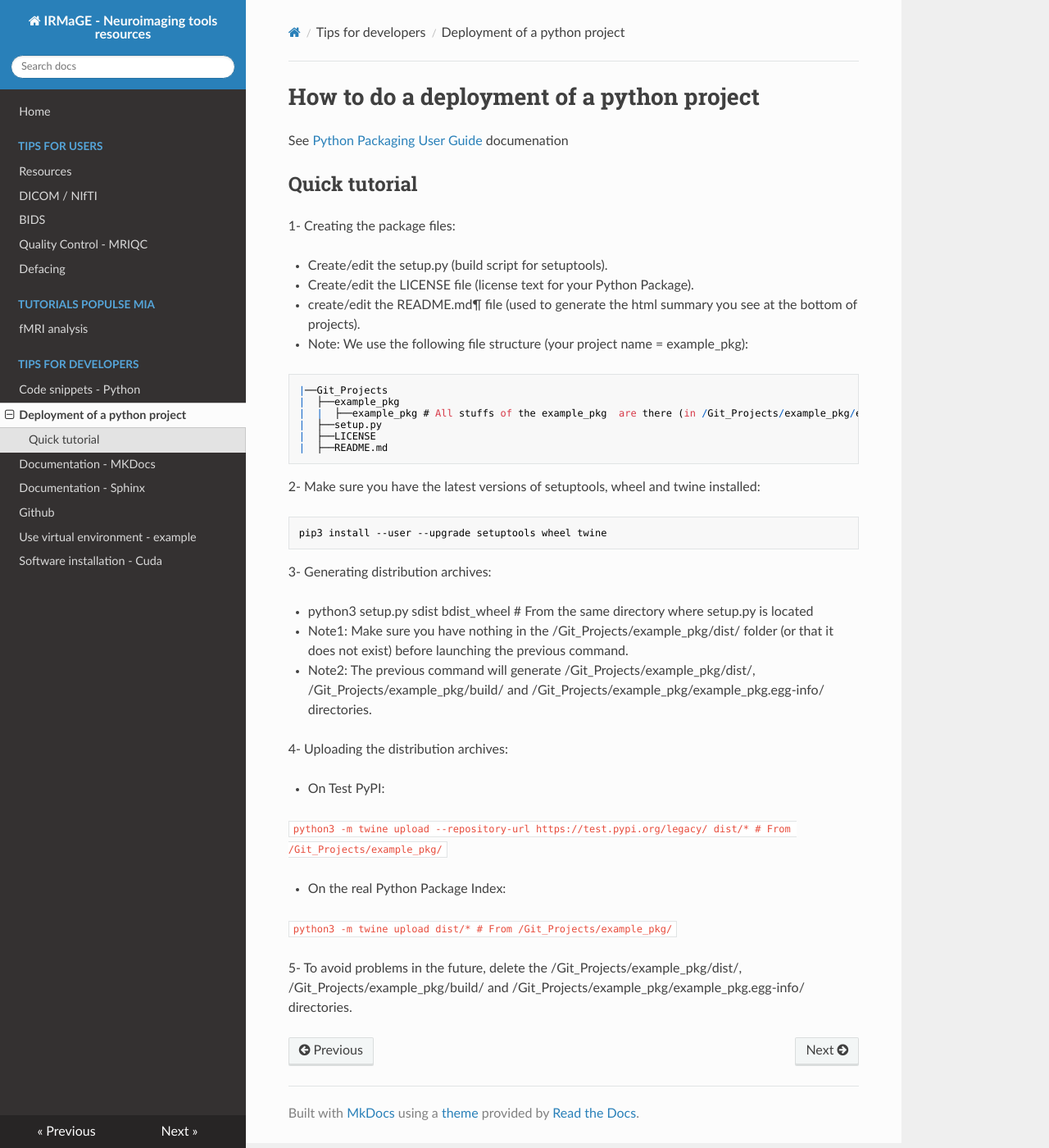
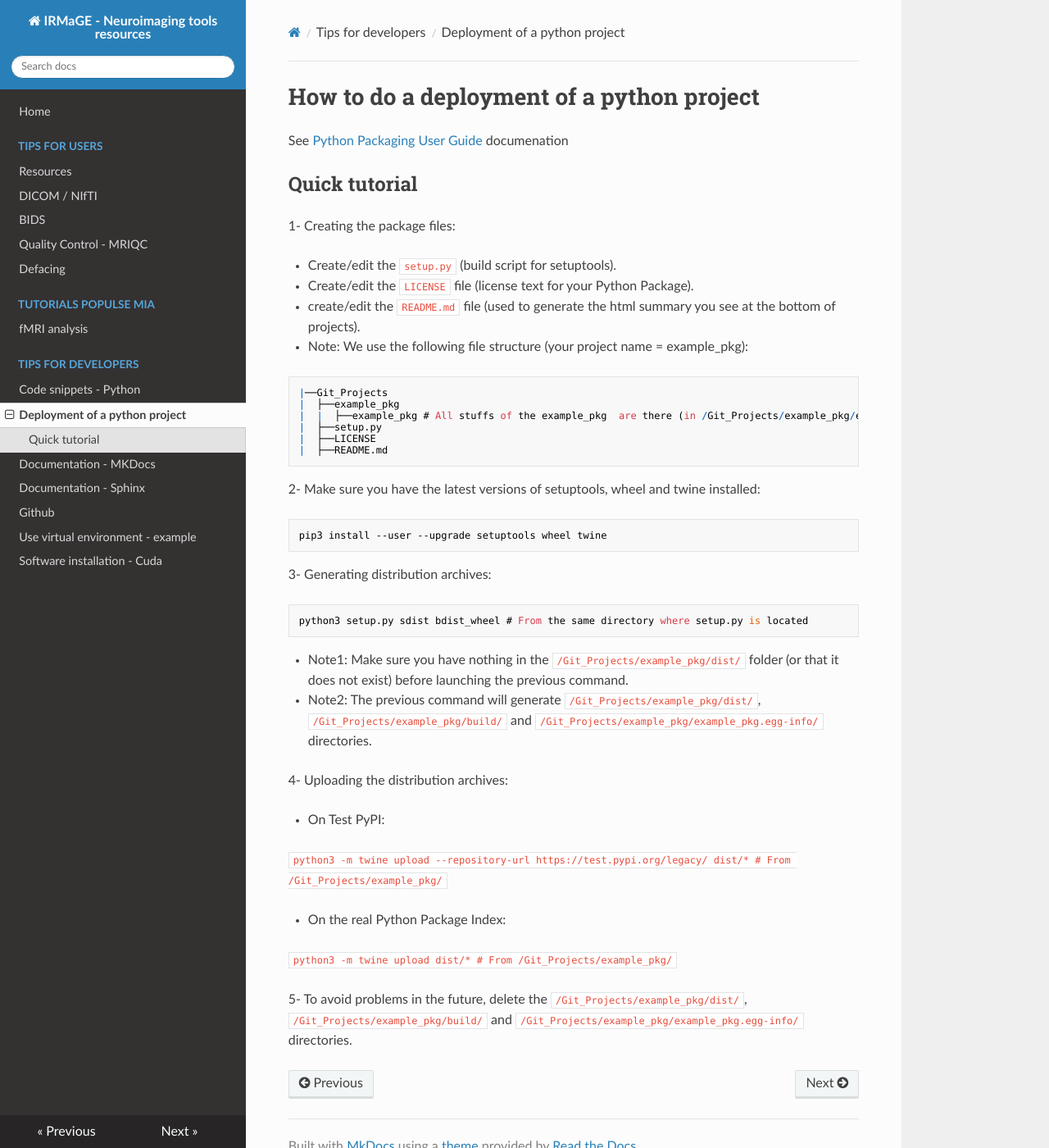
Before and after one commit to IRMaGe-3T/irmage-tools-resources, an MkDocs documentation site: the page built from docs/developers/packaging-python-projects.md, in a window 1280 px wide and 1400 px high. Shown: the whole window at 82% size. Built offline with MkDocs 1.6.1, drawn with Linux system fonts in a browser that asks for light colours; nearby versions of some CDN libraries.

````diff
--- a/docs/developers/packaging-python-projects.md
+++ b/docs/developers/packaging-python-projects.md
@@ -5,11 +5,11 @@ See [Python Packaging User Guide](https://packaging.python.org/tutorials/packagi
 ## Quick tutorial
 1- Creating the package files:
 
-* Create/edit the setup.py (build script for setuptools).
+* Create/edit the `setup.py` (build script for setuptools).
 
-* Create/edit the LICENSE file (license text for your Python Package).
+* Create/edit the `LICENSE` file (license text for your Python Package).
 
-* create/edit the README.md¶ file (used to generate the html summary you see at the bottom of projects).
+* create/edit the `README.md` file (used to generate the html summary you see at the bottom of projects).
 
 * Note: We use the following file structure (your project name = example_pkg):
 
@@ -30,11 +30,13 @@ pip3 install --user --upgrade setuptools wheel twine
 
 3- Generating distribution archives:
 
-* python3 setup.py sdist bdist_wheel # From the same directory where setup.py is located
+```
+python3 setup.py sdist bdist_wheel # From the same directory where setup.py is located
+```
 
-* Note1: Make sure you have nothing in the /Git_Projects/example_pkg/dist/ folder (or that it does not exist) before launching the previous command.
+* Note1: Make sure you have nothing in the `/Git_Projects/example_pkg/dist/` folder (or that it does not exist) before launching the previous command.
 
-* Note2: The previous command will generate /Git_Projects/example_pkg/dist/, /Git_Projects/example_pkg/build/ and /Git_Projects/example_pkg/example_pkg.egg-info/ directories.
+* Note2: The previous command will generate `/Git_Projects/example_pkg/dist/`, `/Git_Projects/example_pkg/build/` and `/Git_Projects/example_pkg/example_pkg.egg-info/` directories.
 
 4- Uploading the distribution archives:
 
@@ -50,4 +52,4 @@ pip3 install --user --upgrade setuptools wheel twine
   python3 -m twine upload dist/* # From /Git_Projects/example_pkg/
   ```
 
-5- To avoid problems in the future, delete the /Git_Projects/example_pkg/dist/, /Git_Projects/example_pkg/build/ and /Git_Projects/example_pkg/example_pkg.egg-info/ directories.
+5- To avoid problems in the future, delete the `/Git_Projects/example_pkg/dist/`, `/Git_Projects/example_pkg/build/` and `/Git_Projects/example_pkg/example_pkg.egg-info/` directories.
````
